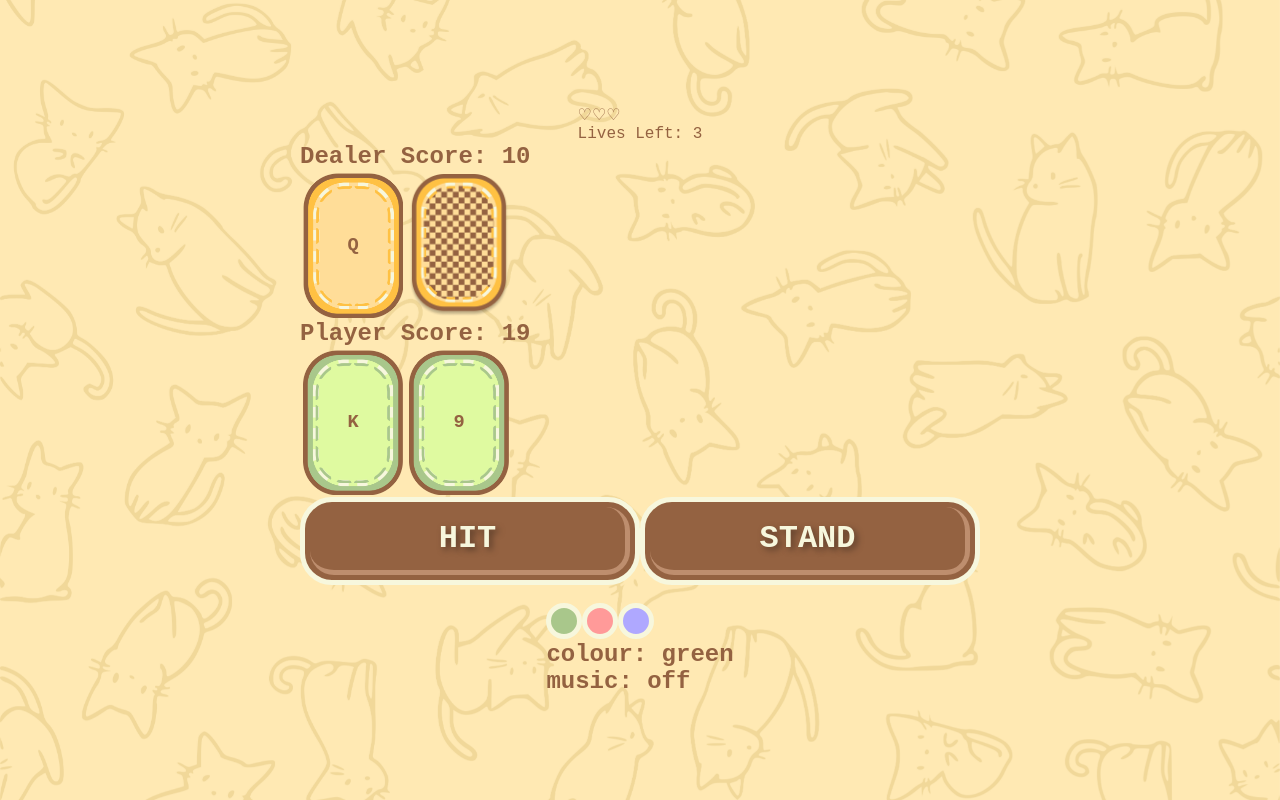
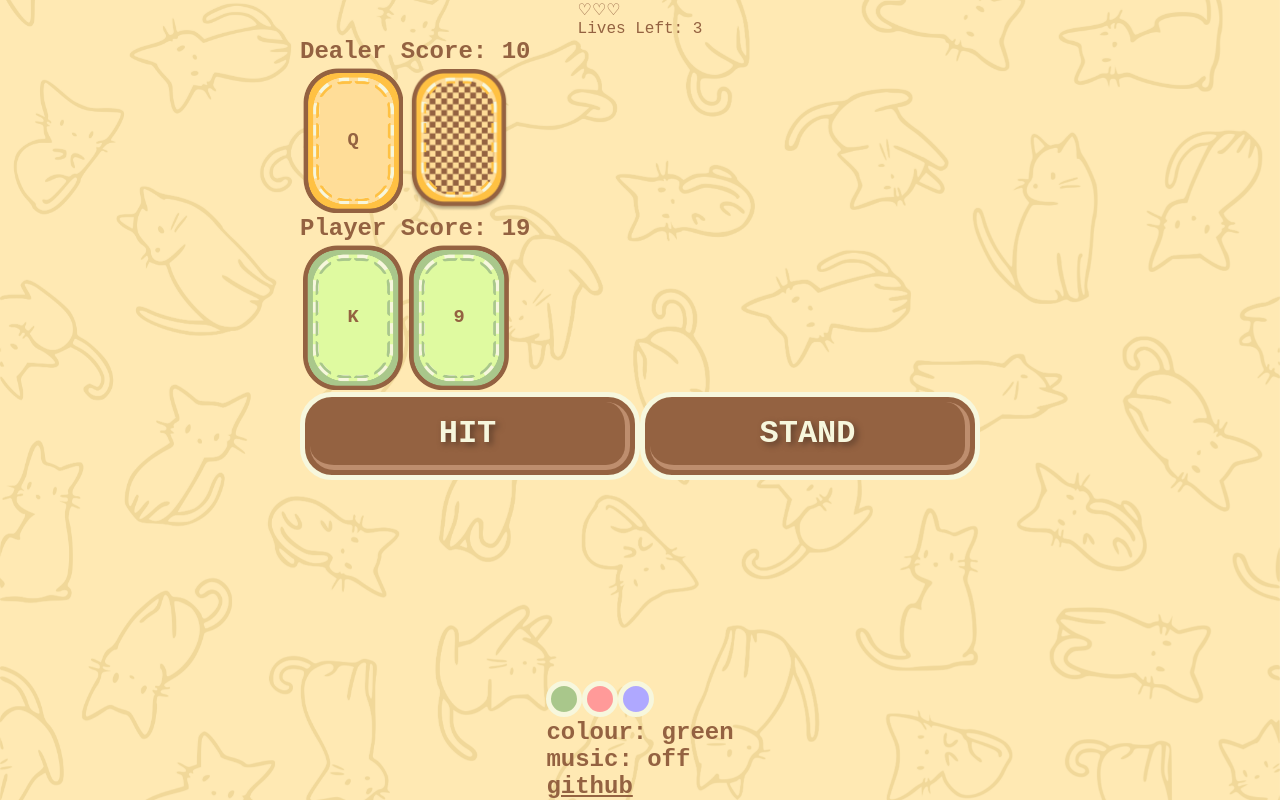
Before and after one commit to ninaespiritu/Catjack, a React (Create React App) app: page /play in a window 1280 px wide. Built offline with nearby package versions, Linux system fonts and the light colour scheme; a web font is replaced by a local one.

Commit message:
Create Footer component

```diff
--- a/src/App.css
+++ b/src/App.css
@@ -23,6 +23,20 @@
   box-sizing: border-box;
   color: var(--color-brown);
   font-family: var(--font);
+}
+
+.app {
+  width: 100vw;
+  height: 100vh;
+  display: flex;
+  flex-direction: column;
+  justify-content: space-between;
+  align-items: center;
+  background-image: url(./assets/backgroundCats.png);
+  background-repeat: no-repeat;
+  background-position: center center;
+  background-size: cover;
+  background-attachment: fixed;
 }
 
 button {
--- a/src/App.js
+++ b/src/App.js
@@ -1,11 +1,23 @@
 import { BrowserRouter, Route, Routes } from "react-router-dom";
+import { useRef, useState } from "react";
 import "./App.css";
 import Home from "./pages/Home";
 import Catjack from "./pages/Catjack";
+import Footer from "./components/Footer";
 import musicBackground from "./assets/musicBackground.mp3";
-import { useRef, useState } from "react";
+import cardGreen from "./assets/cardGreen.png";
+import cardPink from "./assets/cardPink.png";
+import cardPurple from "./assets/cardPurple.png";
+import cardDealer from "./assets/cardDealer.png";
+import cardHide from "./assets/cardHide.png";
 
 const App = () => {
+	// VARIABLEs: Design
+	const [colorCard, setColorCard] = useState(cardGreen);
+	const colorCardDealer = cardDealer;
+	const colorCardHide = cardHide;
+
+	// VARIABLES: Music
 	const [musicPlaying, setMusicPlaying] = useState(false);
 	const musicRef = useRef(new Audio(musicBackground));
 
@@ -20,7 +32,7 @@ const App = () => {
 	};
 
 	return (
-		<div>
+		<div className="app">
 			<BrowserRouter>
 				<Routes>
 					<Route
@@ -38,11 +50,23 @@ const App = () => {
 							<Catjack
 								musicToggle={musicToggle}
 								musicPlaying={musicPlaying}
+								colorCard={colorCard}
+								colorCardDealer={colorCardDealer}
+								colorCardHide={colorCardHide}
 							/>
 						}
 					/>
 				</Routes>
 			</BrowserRouter>
+			<Footer
+				musicToggle={musicToggle}
+				musicPlaying={musicPlaying}
+				colorCard={colorCard}
+				setColorCard={setColorCard}
+				cardGreen={cardGreen}
+				cardPink={cardPink}
+				cardPurple={cardPurple}
+			/>
 		</div>
 	);
 };
--- a/src/components/Card.js
+++ b/src/components/Card.js
@@ -1,6 +1,6 @@
 import "../styles/Card.css";
 
-export const Card = ({ card, colorCard }) => {
+const Card = ({ card, colorCard }) => {
 	// Value of colorCard is set as backgroundImage
 	const colorCardStyle = {
 		backgroundImage: `url(${colorCard})`,
@@ -12,3 +12,5 @@ export const Card = ({ card, colorCard }) => {
 		</div>
 	);
 };
+
+export default Card;
--- /dev/null
+++ b/src/components/Footer.js
@@ -0,0 +1,43 @@
+const Footer = ({
+	musicToggle,
+	musicPlaying,
+	colorCard,
+	setColorCard,
+	cardGreen,
+	cardPink,
+	cardPurple,
+}) => {
+	return (
+		<footer className="footer">
+			<button
+				className="button-color card-green"
+				onClick={() => setColorCard(cardGreen)}
+			></button>
+			<button
+				className="button-color card-pink"
+				onClick={() => setColorCard(cardPink)}
+			></button>
+			<button
+				className="button-color card-purple"
+				onClick={() => setColorCard(cardPurple)}
+			></button>
+			<p>
+				colour:{" "}
+				{colorCard === cardGreen
+					? "green"
+					: colorCard === cardPink
+					? "pink"
+					: "purple"}
+			</p>
+
+			<p onClick={() => musicToggle()}>
+				music: {musicPlaying ? "on" : "off"}
+			</p>
+			<a href="https://github.com/ninaespiritu/Catjack" target="_blank">
+				<p>github</p>
+			</a>
+		</footer>
+	);
+};
+
+export default Footer;
--- a/src/pages/Catjack.js
+++ b/src/pages/Catjack.js
@@ -1,15 +1,10 @@
+import { useEffect, useState } from "react";
 import "../styles/Catjack.css";
-import { useEffect, useState } from "react";
-import { Card } from "../components/Card";
+import Card from "../components/Card";
 import { getCard, getPoints, startGame } from "../utils/Functions";
 import { calculateScore } from "../utils/CalculateScore";
-import cardGreen from "../assets/cardGreen.png";
-import cardPink from "../assets/cardPink.png";
-import cardPurple from "../assets/cardPurple.png";
-import cardDealer from "../assets/cardDealer.png";
-import cardHide from "../assets/cardHide.png";
 
-const Catjack = ({ musicToggle, musicPlaying }) => {
+const Catjack = ({ colorCard, colorCardDealer, colorCardHide }) => {
 	// VARIABLES: Game
 	const [turnOver, setTurnOver] = useState(false);
 	const [result, setResult] = useState("");
@@ -19,11 +14,6 @@ const Catjack = ({ musicToggle, musicPlaying }) => {
 	const [playerScore, setPlayerScore] = useState(0);
 	const [dealerScore, setDealerScore] = useState(0);
 	const dealerTempScore = getPoints(dealerCards[0]);
-
-	// VARIABLE: Design
-	const [colorCard, setColorCard] = useState(cardGreen);
-	const colorCardDealer = cardDealer;
-	const colorCardHide = cardHide;
 
 	// One page loads, call startGame() to get player's and dealer's cards
 	useEffect(() => {
@@ -246,35 +236,6 @@ const Catjack = ({ musicToggle, musicPlaying }) => {
 					)}
 				</div>
 			)}
-
-			<br />
-
-			<section className="footer">
-				<button
-					className="button-color card-green"
-					onClick={() => setColorCard(cardGreen)}
-				></button>
-				<button
-					className="button-color card-pink"
-					onClick={() => setColorCard(cardPink)}
-				></button>
-				<button
-					className="button-color card-purple"
-					onClick={() => setColorCard(cardPurple)}
-				></button>
-				<p>
-					colour:{" "}
-					{colorCard === cardGreen
-						? "green"
-						: colorCard === cardPink
-						? "pink"
-						: "purple"}
-				</p>
-
-				<p onClick={() => musicToggle()}>
-					music: {musicPlaying ? "on" : "off"}
-				</p>
-			</section>
 		</div>
 	);
 };
--- a/src/pages/Home.js
+++ b/src/pages/Home.js
@@ -2,7 +2,7 @@ import "../styles/Home.css";
 import { Link } from "react-router-dom";
 import logoCatjack from "../assets/logoCatjack.png";
 
-const Home = ({ musicPlay }) => {
+const Home = ({ musicToggle }) => {
 	return (
 		<div className="home">
 			<div className="home-logo">
@@ -10,7 +10,7 @@ const Home = ({ musicPlay }) => {
 			</div>
 			<h2>a cat-themed Blackjack game</h2>
 			<Link to="/play">
-				<button className="button-play" onClick={() => musicPlay()}>
+				<button className="button-play" onClick={() => musicToggle()}>
 					<div>Play Now</div>
 				</button>
 			</Link>
--- a/src/styles/Catjack.css
+++ b/src/styles/Catjack.css
@@ -1,15 +1,10 @@
 .play {
-  width: 100vw;
-  height: 100vh;
+  /* width: 100vw;
+  height: 100vh; */
   display: flex;
   flex-direction: column;
   justify-content: center;
   align-items: center;
-  background-image: url(../assets/backgroundCats.png);
-  background-repeat: no-repeat;
-  background-position: center center;
-  background-size: cover;
-  background-attachment: fixed;
 }
 
 .button-color {
--- a/src/styles/Home.css
+++ b/src/styles/Home.css
@@ -1,15 +1,10 @@
 .home {
-  width: 100vw;
-  height: 100vh;
+  /* width: 100vw;
+  height: 100vh; */
   display: flex;
   flex-direction: column;
   justify-content: center;
   align-items: center;
-  background-image: url(../assets/backgroundCats.png);
-  background-repeat: no-repeat;
-  background-position: center center;
-  background-size: cover;
-  background-attachment: fixed;
 }
 
 .home-logo {
```
